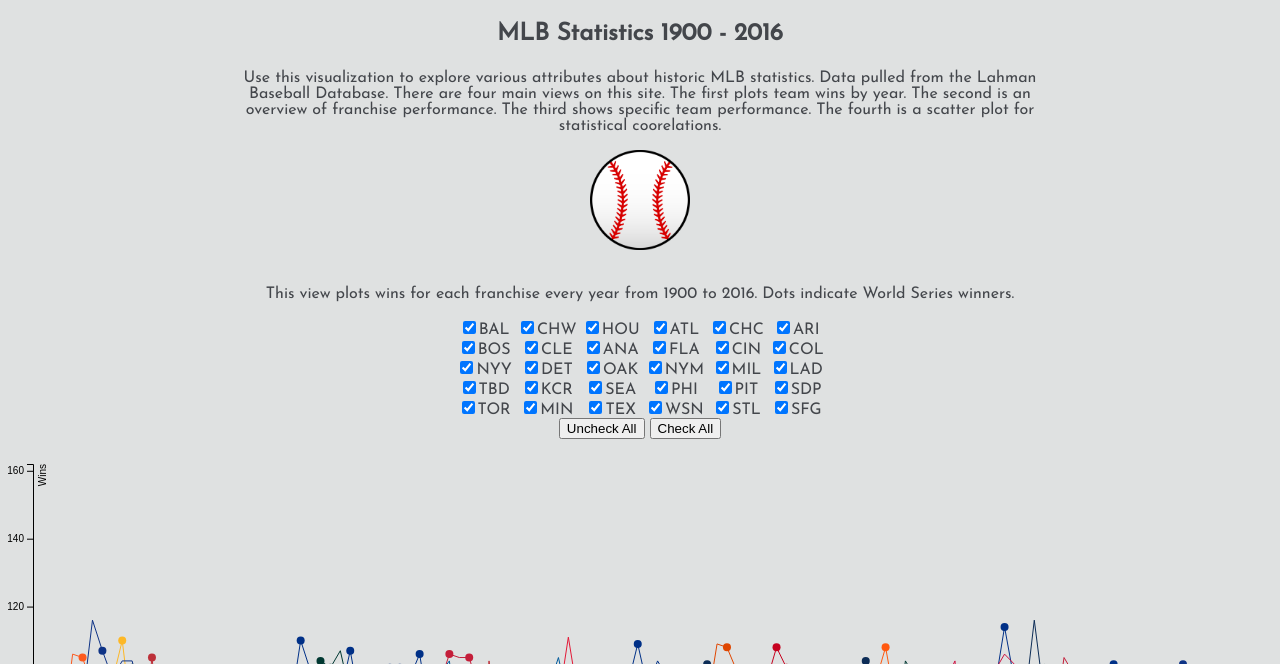
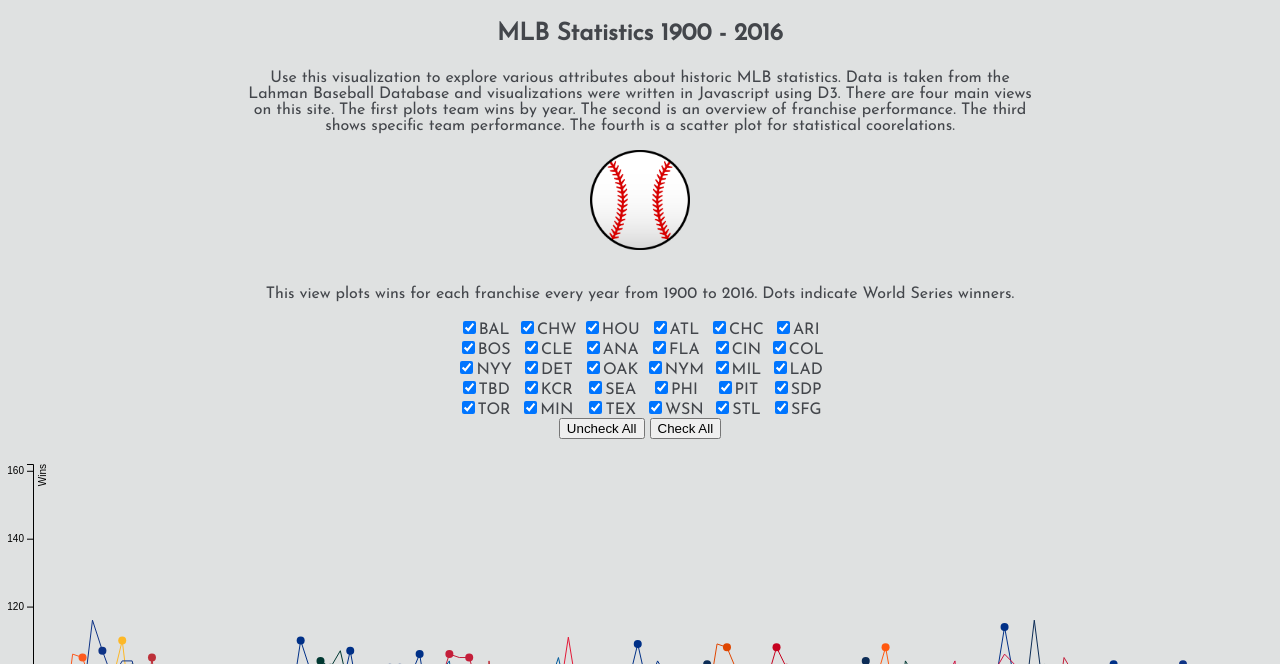
Before and after one commit to christopherpaschal/Baseball, a plain HTML site: page index.html in a window 1280 px wide. Shown: the part 136-800 px from the top of the page. Drawn offline with nearby package versions, Linux system fonts and the light colour scheme.

Commit message:
added to intro paragraph

```diff
--- a/index.html
+++ b/index.html
@@ -23,7 +23,8 @@
     <h1>Baseball Through History</h1>
     <h3>MLB Statistics 1900 - 2016</h3>
     <p>Use this visualization to explore various attributes about historic MLB statistics.
-    Data pulled from the Lahman Baseball Database. There are four main views on this site. The first plots
+    Data is taken from the Lahman Baseball Database and visualizations were written in Javascript
+    using D3. There are four main views on this site. The first plots
     team wins by year. The second is an overview of franchise performance. The third shows specific team
     performance. The fourth is a scatter plot for statistical coorelations. </p>
     <img src="img/baseball.png" style="width:100px;height:100px;"/>
```
